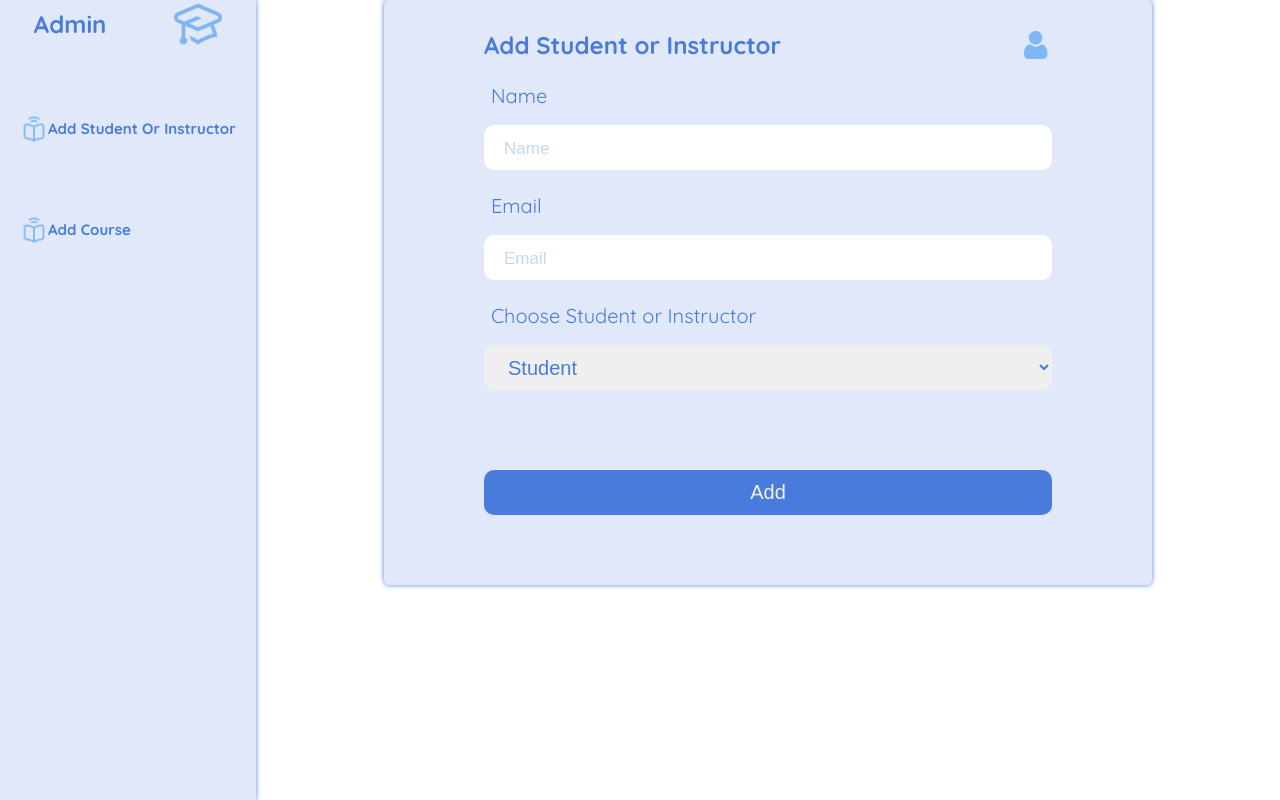
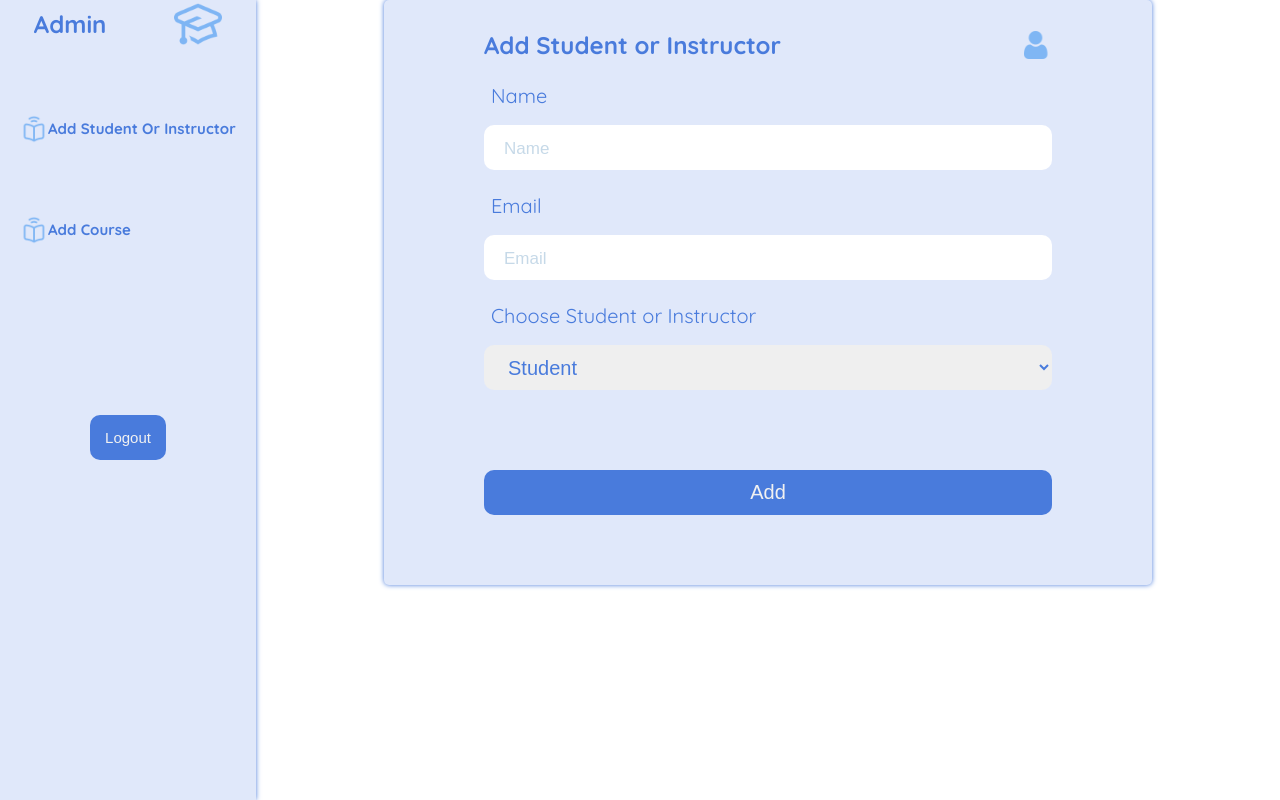
Before and after one commit to imtithalhalalo/e-learning-website, a React (Create React App) app in the folder frontend/: page /admin_add_person in a window 1280 px wide. Built offline with nearby package versions, Linux system fonts and the light colour scheme; the HTML template or start-up script is replaced by a standard one.

Commit message:
frontend: add logout button and function

```diff
--- a/frontend/src/components/Navbar.js
+++ b/frontend/src/components/Navbar.js
@@ -1,6 +1,12 @@
 import { Link } from "react-router-dom";
+import Button from './Button';
 
 const Navbar = ({User, text1 , text2 , text3, text4, path1, path2, path3, path4} ) => {
+  const Logout = async (e) => {
+    e.preventDefault();
+    localStorage.removeItem("token");
+    window.location = '/login';
+  }
   return (
     <section className="header background">
     <div className="nav-links">
@@ -30,7 +36,8 @@ const Navbar = ({User, text1 , text2 , text3, text4, path1, path2, path3, path4}
           <span><h4>{text4}</h4></span>
         </Link>
     </div>
-
+    <br></br>
+    <Button onClick={Logout} text={"Logout"} btn={'btn-2'}/>
     </section>
   );
 };
```
